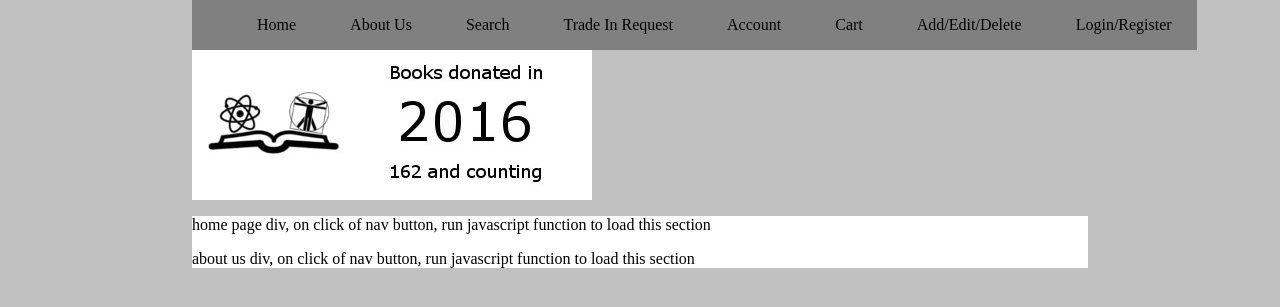
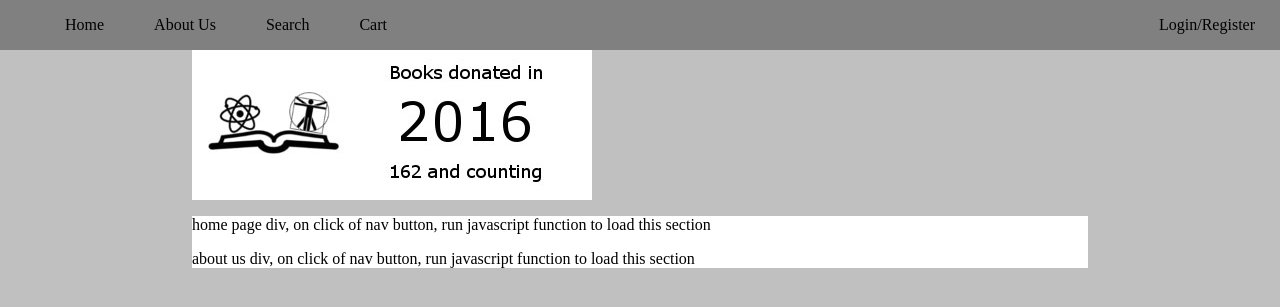
Before and after one commit to Ka-Ma/ICT286, a PHP site: page /home.html in a window 1280 px wide. Shown: the top 307 px of the page. Run offline with PHP 8.4, Linux system fonts and the light colour scheme.

Commit message:
updated navbar

```diff
--- a/css/home.css
+++ b/css/home.css
@@ -20,14 +20,19 @@ div.banner img {
 /*navigation*/
 div.navigation {
  background-color: grey;
+ width: 100%;
  color: black;
  list-style: none;
- margin: 0;
- text-align: right;
+
+
  padding: 0;
  position: fixed;
  top: 0;
+ left: 0;
  /*right: 0;*/
+}
+div.navigation ul {
+
 }
 
 div.navigation  li{
--- a/home.html
+++ b/home.html
@@ -15,20 +15,25 @@
 	<img class="coInfo" src="images/banner/banner-LTC-StateSchool.jpg">
   </div>
   <script> var slideIndex = 0; carousel();</script>
-  <div class = "navigation">
-    <ul>
+
+  <div class = "navigation" id="navigation">
+
+    <!-- trying javascript nav load
+	<ul>
 	  <!-- The nav buttons need to only show relevant links according to user status, so need javascript function to load relevant buttons -->
-	  <li class = ""><a href="javascript:loadHome()">Home</a></li> <!-- unregistered loggedIn staff-->
-	  <li class = ""><a href="javascript:loadAboutUs()">About Us</a></li> <!-- unregistered loggedIn staff-->
-	  <li class = ""><a href="javascript:loadSearch()">Search</a></li> <!--unregistered loggedIn staff -->
-	  <li class = ""><a href="javascript:loadTradeIn()">Trade In Request</a></li> <!--loggedIn staff -->
-	  <li class = ""><a href="javascript:loadAccount()">Account</a></li> <!--loggedIn staff -->
-	  <li class = ""><a href="javascript:loadCart()">Cart</a></li><!-- unregistered loggedIn staff-->
-	  <li class = ""><a href="javascript:loadAED()">Add/Edit/Delete</a></li><!-- staff staff-only-->
-	  <li class = ""><a href="javascript:loadLIR()">Login/Register</a></li><!--unregistered -->
+<!--	  <li class = ""><a href="javascript:loadHome()">Home</a></li> <!-- unregistered loggedIn staff-->
+<!--      <li class = ""><a href="javascript:loadAboutUs()">About Us</a></li> <!-- unregistered loggedIn staff-->
+<!--	  <li class = ""><a href="javascript:loadSearch()">Search</a></li> <!--unregistered loggedIn staff -->
+<!--	  <li class = ""><a href="javascript:loadTradeIn()">Trade In Request</a></li> <!--loggedIn staff -->
+<!--	  <li class = ""><a href="javascript:loadAccount()">Account</a></li> <!--loggedIn staff -->
+<!--	  <li class = ""><a href="javascript:loadCart()">Cart</a></li><!-- unregistered loggedIn staff-->
+<!--	  <li class = ""><a href="javascript:loadAED()">Add/Edit/Delete</a></li><!-- staff staff-only-->
+<!--	  <li style= "float: right"><a href="javascript:loadLIR()">Login/Register</a></li><!--unregistered -->
 	  <!-- Need to tweak somethign so only the one div is visible -->
-	</ul>
+<!--	</ul>
+	-->
   </div>
+  <script>loadNav();</script>
   <div class="main-content">
     <div id="home-page">
 	<p>home page div, on click of nav button, run javascript function to load this section</p>
--- a/js/home.js
+++ b/js/home.js
@@ -1,3 +1,7 @@
+function loadNav() {
+	document.getElementById("navigation").innerHTML = "<ul> <li><a href='javascript:loadHome()'>Home</a></li><li><a href='javascript:loadAboutUs()'>About Us</a></li><li><a href='javascript:loadSearch()'>Search</a></li><li><a href='javascript:loadCart()'>Cart</a></li><li style= 'float: right'><a href='javascript:loadLIR()'>Login/Register</a></li></ul>";
+}
+
 function carousel() {
     var i;
     var x = document.getElementsByClassName("coInfo");
```
